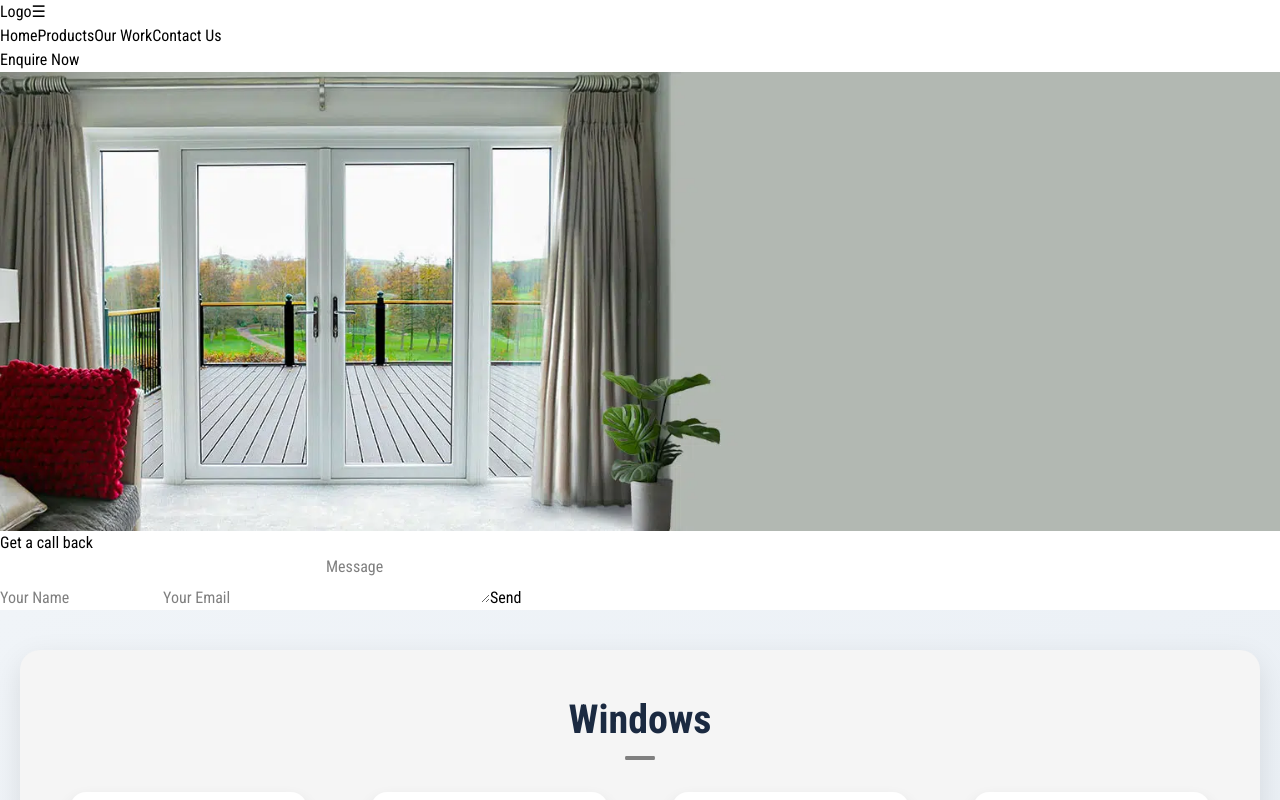
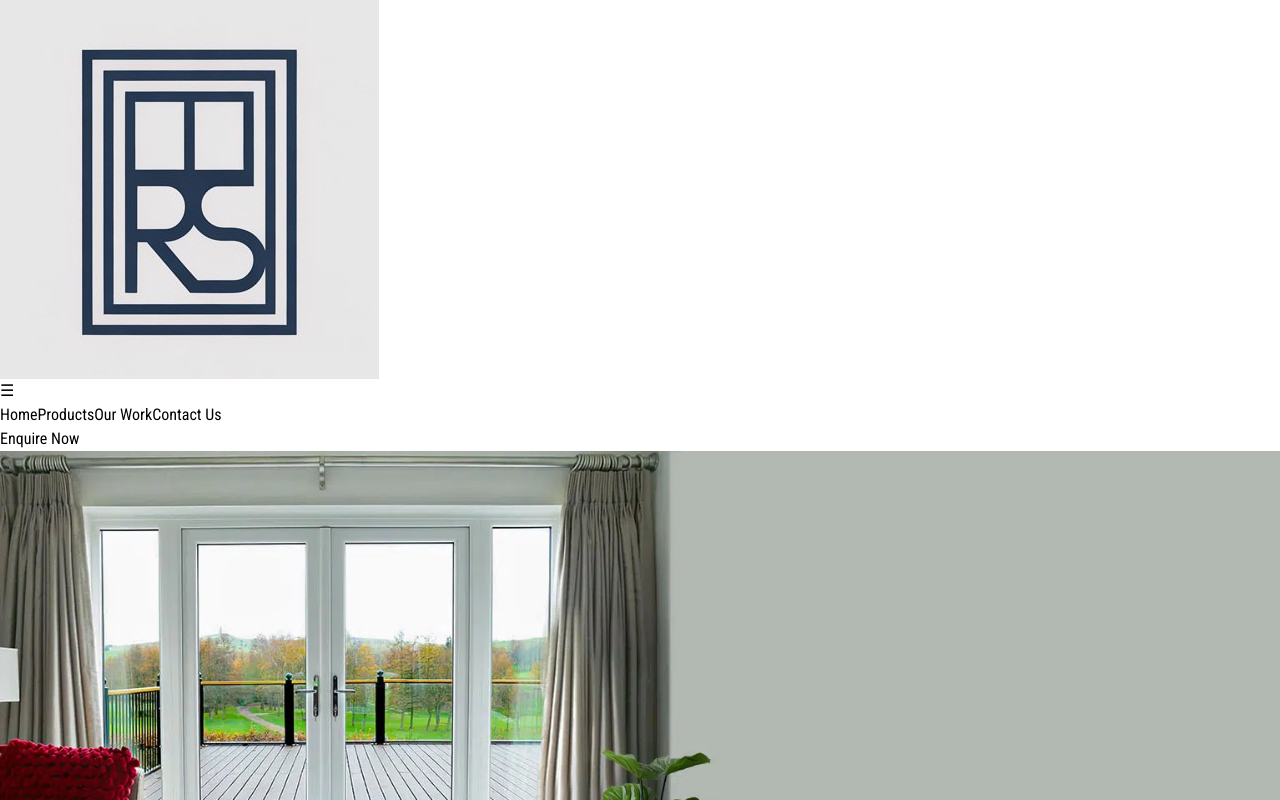
Before and after one commit to Team-Immature/upvc, a React (Vite) app in the folder frontend/: page / in a window 1280 px wide. Shown: the top 800 px of the page. Built offline with nearby package versions, Linux system fonts and the light colour scheme.

Commit message:
added navbar-logo

```diff
--- a/frontend/src/components/NavBar/NavBar.jsx
+++ b/frontend/src/components/NavBar/NavBar.jsx
@@ -1,6 +1,7 @@
 // NavBar.jsx
 import React, { useState } from "react";
 // import logo from './assets/Copilot_20250531_173257.png';
+import logo from "../../assets/r3.jpg";
 const NavBar = () => {
   const [isMenuOpen, setIsMenuOpen] = useState(false);
 
@@ -8,10 +9,13 @@ const NavBar = () => {
 
   return (
     <header className='sticky top-0 z-50 flex items-center justify-between px-4 py-3 bg-gradient-to-r from-gray-700 via-gray-600 to-gray-800'>
-      <a className='text-2xl font-bold text-white uppercase' href='/'>
-        {/* <img class="w-[80px] h-[80px] rounded-full" src={logo} alt="" /> */}
-        Logo
-      </a>
+      <div className='text-2xl font-bold text-white uppercase'>
+        <img
+          class='w-[40px] h-[40px] hover:cursor-pointer rounded-lg'
+          src={logo}
+          alt=''
+        />
+      </div>
 
       <button
         className='text-white text-3xl md:hidden focus:outline-none'
```
Also changed, not shown: frontend/src/assets/r3.jpg (added).
